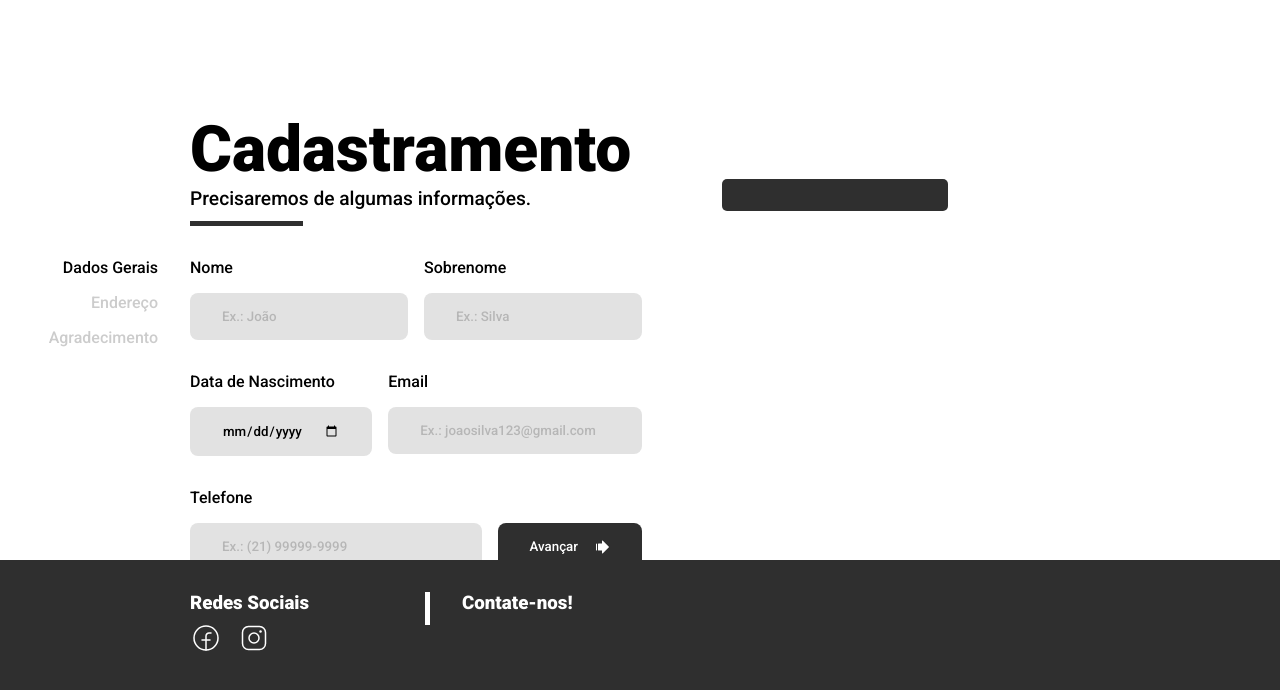
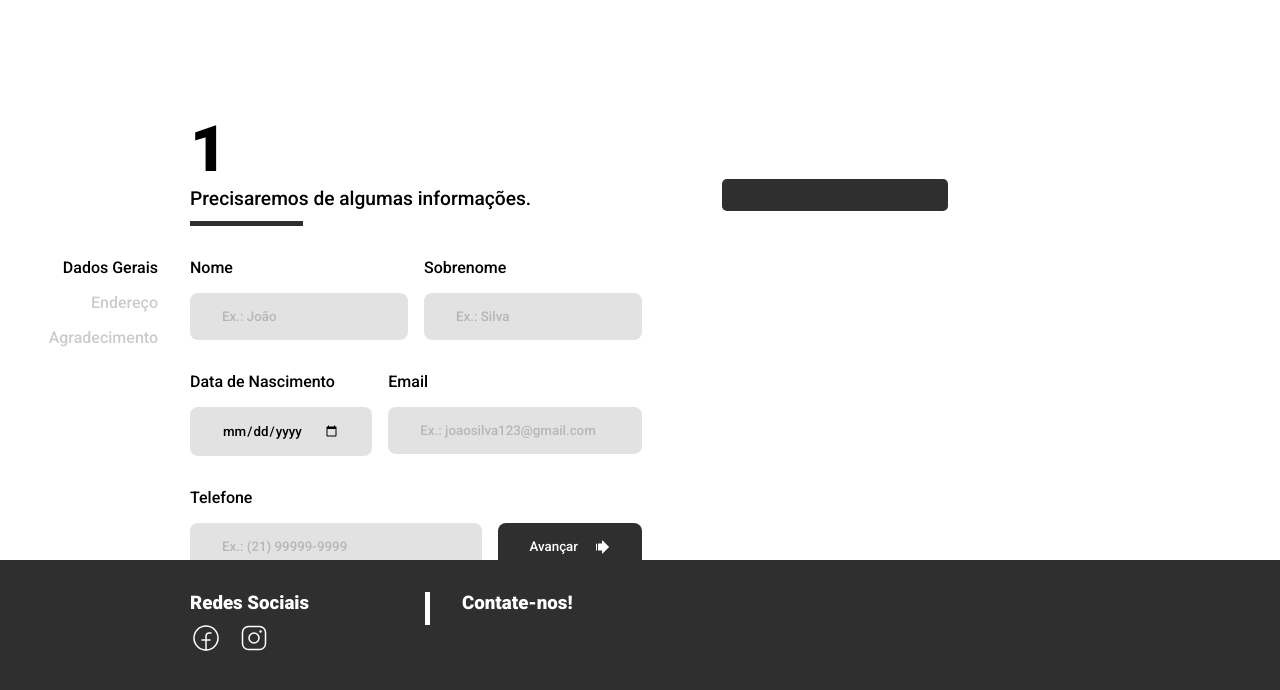
Before and after one commit to itallovidal/projetoAlphaSite, a React (Vite) app: page /1 in a window 1280 px wide. Shown: the top 690 px of the page. Built offline with nearby package versions, Linux system fonts and the light colour scheme; no server answers.

Commit message:
att css a

```diff
--- a/src/pages/registration/registration.tsx
+++ b/src/pages/registration/registration.tsx
@@ -22,7 +22,7 @@ function Registration() {
             <Styles.Content>
                 <Styles.FormWrapper>
                     <Styles.Header>
-                        <h1>Cadastramento</h1>
+                        <h1>{id}</h1>
                         <h3>Precisaremos de algumas informações.</h3>
                     </Styles.Header>
 
```
